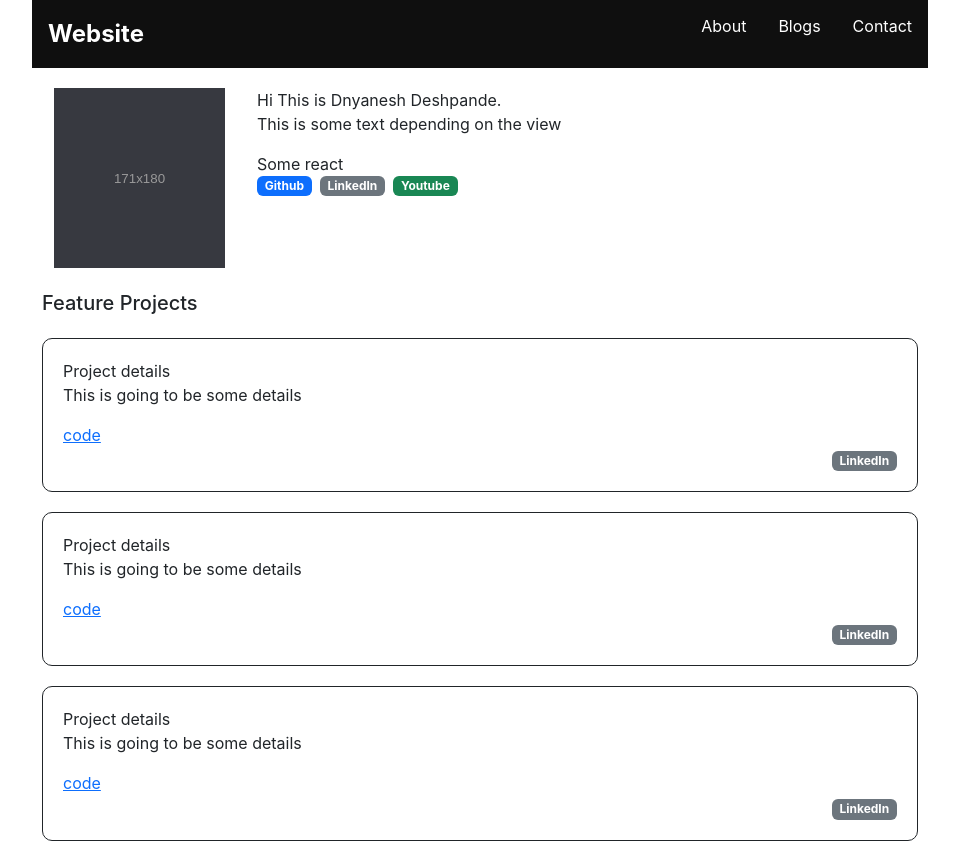
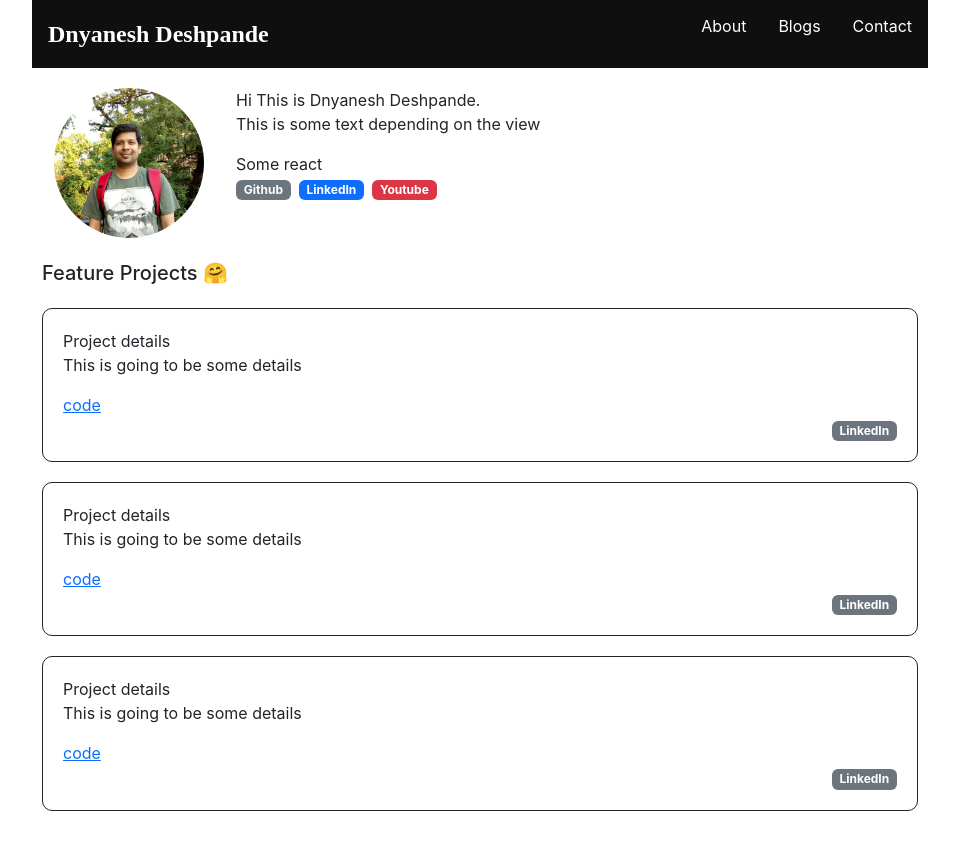
Before and after one commit to DnyaneshD/profile, a React (Create React App) app: page / in a window 1280 px wide. Shown: the whole page, without its empty margins (160-1119 px from the left). After the commit the page ends 831 px from the top, so only its background shows below. Built offline with nearby package versions, Linux system fonts and the light colour scheme; the HTML template or start-up script is replaced by a standard one.

Commit message:
profile pic and badge changes

```diff
--- a/src/Header/Header.css
+++ b/src/Header/Header.css
@@ -17,6 +17,7 @@ nav .title {
   font-weight: bold;
   text-decoration: none;
   color: white;
+  font-family: Fonarto;
 }
 
 nav ul {
--- a/src/Header/Header.tsx
+++ b/src/Header/Header.tsx
@@ -8,7 +8,7 @@ const Header = () => {
   return (
     <nav>
       <Link to="/" className="title">
-        Website
+        Dnyanesh Deshpande
       </Link>
       <div
         className="menu"
--- a/src/Home/FeatureProjects/FeatureProjects.css
+++ b/src/Home/FeatureProjects/FeatureProjects.css
@@ -19,3 +19,13 @@
 .badges {
   text-align: end;
 }
+
+@media (max-width: 480px) {
+  .flex-col {
+    margin-top: 20px;
+    text-align: center;
+  }
+  .hstack {
+    justify-content: center;
+  }
+}
--- a/src/Home/FeatureProjects/FeatureProjects.tsx
+++ b/src/Home/FeatureProjects/FeatureProjects.tsx
@@ -18,7 +18,7 @@ const Project = () => {
 export const FeatureProjects = () => {
   return (
     <div className="projects-list">
-      <div className="title">Feature Projects</div>
+      <div className="title">Feature Projects 🤗</div>
       <Project />
       <Project />
       <Project />
--- a/src/Home/Home.css
+++ b/src/Home/Home.css
@@ -11,3 +11,15 @@
   margin-left: 20px;
   text-align: start;
 }
+
+.pofile-pic {
+  height: 150px;
+  width: 150px;
+  border-radius: 50%;
+}
+
+@media (max-width: 480px) {
+  .flex {
+    flex-direction: column;
+  }
+}
--- a/src/Home/Home.tsx
+++ b/src/Home/Home.tsx
@@ -4,15 +4,15 @@ import Stack from "react-bootstrap/Stack";
 import Col from "react-bootstrap/Col";
 import Container from "react-bootstrap/Container";
 import Row from "react-bootstrap/Row";
-import ProfileImg from "../assests/ProfileImage";
 import { FeatureProjects } from "./FeatureProjects/FeatureProjects";
+import profilePic from "../assests/profilePic.jpeg";
 
 function ProfileImage() {
   return (
     <Container>
       <Row>
-        <Col xs={6} md={4}>
-          <ProfileImg />
+        <Col xs={12} md={4}>
+          <img className="pofile-pic" src={profilePic} alt="" />
         </Col>
       </Row>
     </Container>
@@ -22,9 +22,27 @@ function ProfileImage() {
 function VariationsExample() {
   return (
     <Stack direction="horizontal" gap={2}>
-      <Badge bg="primary">Github</Badge>
-      <Badge bg="secondary">LinkedIn</Badge>
-      <Badge bg="success">Youtube</Badge>
+      <a
+        href="https://github.com/DnyaneshD?tab=repositories"
+        target="_blank"
+        rel="noreferrer"
+      >
+        <Badge bg="secondary">Github</Badge>
+      </a>
+      <a
+        href="https://www.linkedin.com/in/dnyaneshdeshpande1/"
+        target="_blank"
+        rel="noreferrer"
+      >
+        <Badge bg="primary">LinkedIn</Badge>{" "}
+      </a>
+      <a
+        href="https://github.com/DnyaneshD?tab=repositories"
+        target="_blank"
+        rel="noreferrer"
+      >
+        <Badge bg="danger">Youtube</Badge>
+      </a>
     </Stack>
   );
 }
--- /dev/null
+++ b/src/types/jpeg.d.ts
@@ -0,0 +1 @@
+declare module "*.jpeg";
```
Also changed, not shown: src/assests/profilePic.jpeg (added).
